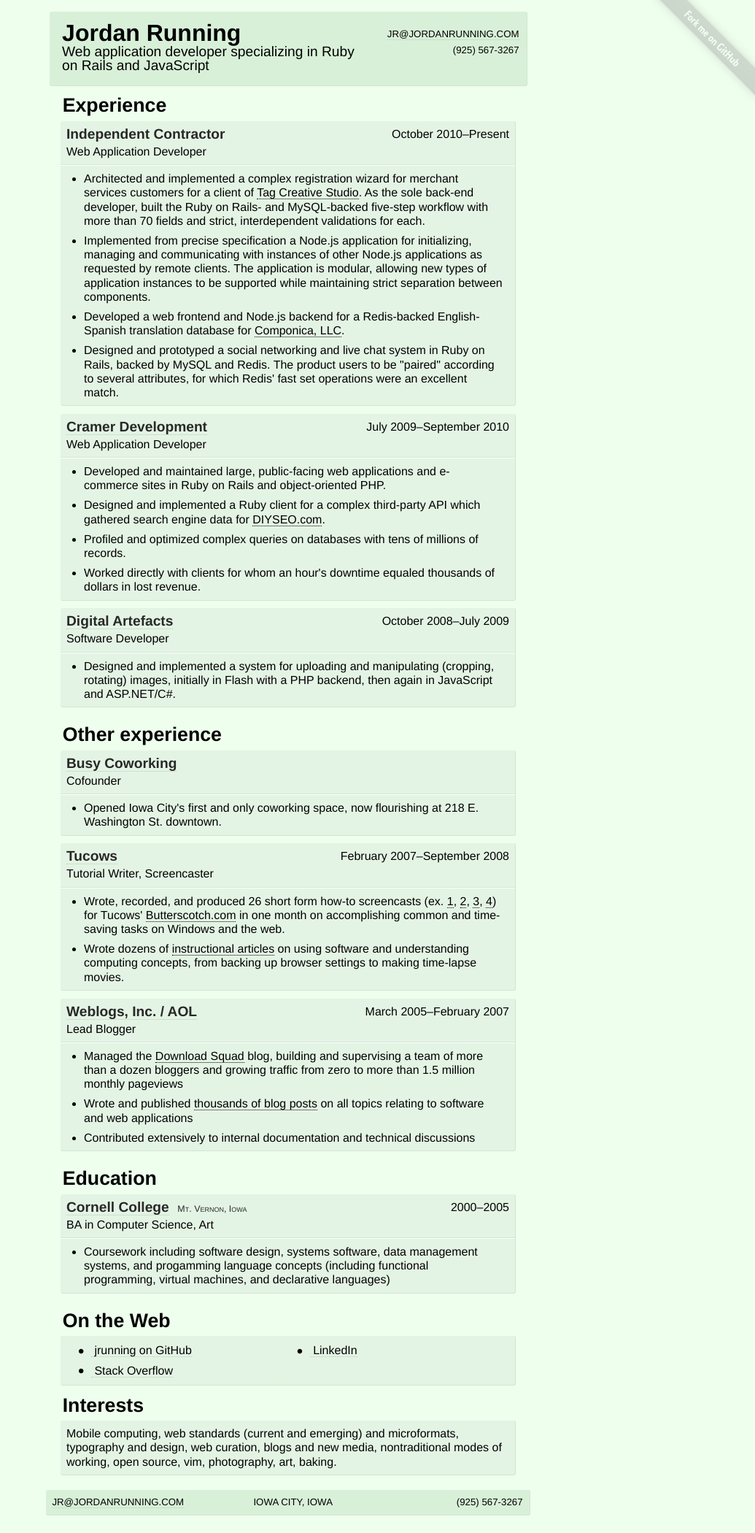
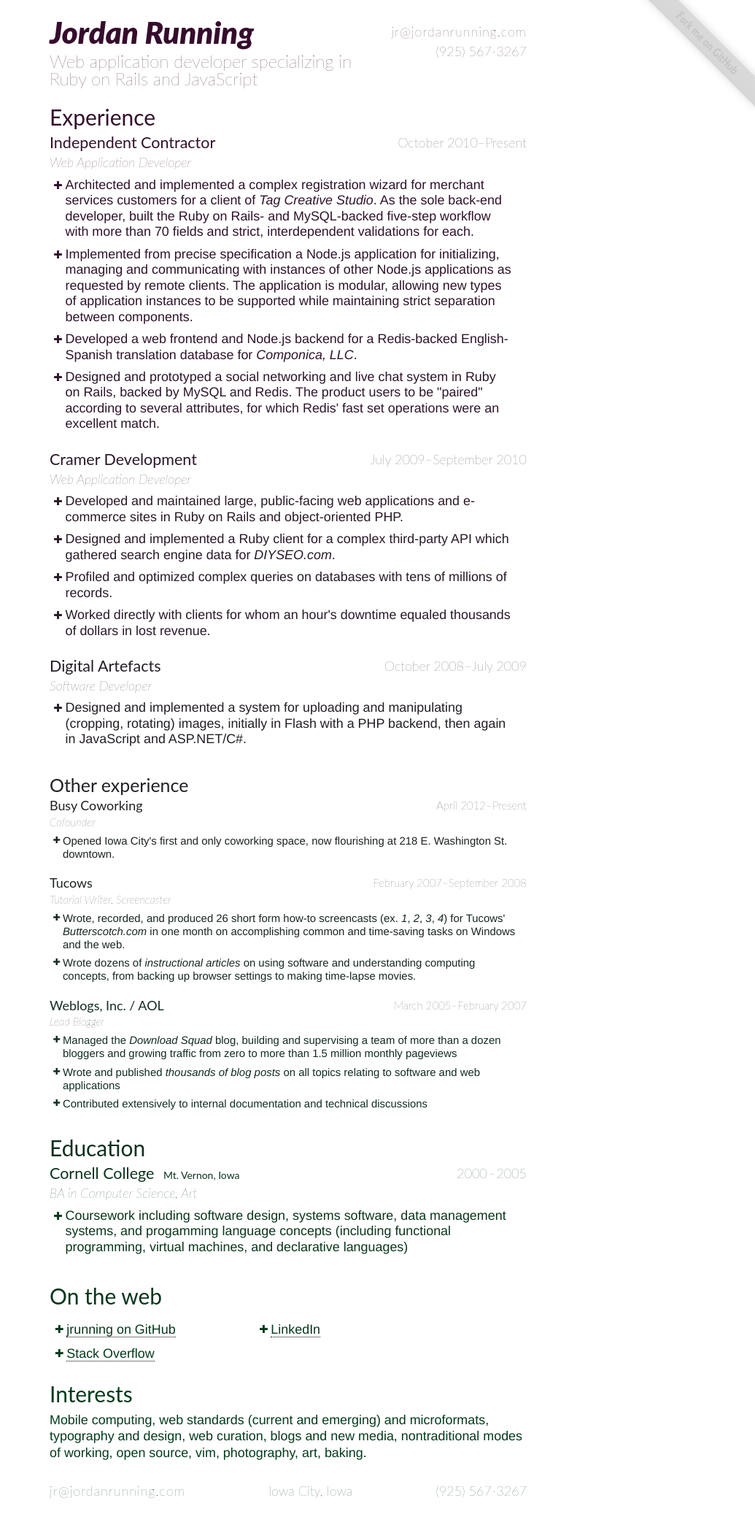
Before and after one commit to jrunning/resume-old, a plain HTML site: page index.html in a window 1280 px wide. Shown: the top 2100 px of the page at 73% size, without its empty margins (245-1280 px from the left). Drawn offline with Linux system fonts and the light colour scheme; a web font is replaced by a local one.

Commit message:
Style overhaul

```diff
--- a/css/resume.css
+++ b/css/resume.css
@@ -1,12 +1,12 @@
 @media screen, print {
   body {
-    font-weight: normal;
-    font-family: "Helvetica Neue", Helvetica, sans-serif;
     width: 100%;
     margin: 1.5em 0;
     margin-top: 1em;
-    background-color: #efe;
+    font-family: "Helvetica Neue", Helvetica, "Droid Sans", sans-serif;
+    font-size: 112%;
     overflow-x: hidden;
+    color: #222;
   }
 
   .clearfix:after {
@@ -17,23 +17,13 @@
     visibility: hidden;
   }
 
-  a {
-    text-decoration: none;
-    border-bottom: 1px dotted;
-    color: inherit;
-    font-weight: inherit;
-  }
-
-  a:hover {
-    border-bottom: 1px solid #9a9;
-  }
-
   .ribbon {
     -ms-filter: "progid:DXImageTransform.Microsoft.Alpha(Opacity=25)";
     filter: alpha(opacity=25);
     -moz-opacity: 0.25;
     -khtml-opacity: 0.25;
     opacity: 0.25;
+    color: #222;
   }
 
   .ribbon:hover {
@@ -43,24 +33,41 @@
     -khtml-opacity: 0.9;
     opacity: 0.9;
   }
+  a.ribbon, a.ribbon:hover { font-style: normal; font-weight: normal; }
 
-  a.ribbon {
-    border-bottom-style: none;
+  h1, h2, h3, header, #top, #bottom {
+    font-family: 'Lato';
+    font-weight: 400;
   }
 
-  a.ribbon:hover {
-    border-bottom-style: none;
+  h3 {
+    font-size: 1.2em;
+    margin-bottom: .25em;
+    width: 67%;
+  }
+
+  h3 span {
+    padding-left: .5em;
+    font-size: .65em;
+  }
+
+  h3 a { font-style: normal; font-weight: inherit; }
+  h4 span { font-size: .75em; }
+
+  a {
+    text-decoration:  none;
+    font-weight:      400;
+    font-style:       italic;
+    color:            inherit;
+  }
+
+  a:hover {
+    text-decoration: underline;
   }
 
   #top, #bottom {
     width: 654px;
     margin: auto;
-    background-color: #d8f0d8;
-    border-radius: 3px;
-    -moz-border-radius: 3px;
-    -webkit-border-radius: 3px;
-    border-right: 1px solid #d4e4d0;
-    border-bottom: 1px solid #d4e4d0;
     clear: both;
   }
 
@@ -70,92 +77,77 @@
   }
 
   #top h1 {
-    padding: .3em;
     padding-bottom: 0;
     padding-top: .15em;
-    font-size: 2em;
+    font-size:    2.33em;
+    font-weight:  900;
+    font-style:   italic;
   }
 
   #top h2 {
-    padding: .5em;
-    padding-top: 0;
-    font-size: 1.2em;
-    font-weight: normal;
-  }
-
-  #top p, #bottom {
-    font-size: 83%;
-    text-transform: uppercase;
-    line-height: 1.67em;
-    padding-right: .75em;
+    font-size: 1.33em;
+    padding-bottom: .5em;
+    padding-top: .25em;
+    font-weight: lighter;
   }
 
   #top p {
-    padding-top: 1.5em;
     float: right;
     text-align: right;
+    padding-top: .67em;
+    line-height: 1.5em;
   }
 
-  #top p span {
+  #top p a {
+    font-weight:  lighter;
+    font-style:   normal;
     display: block;
   }
 
-  #top p a, #bottom a {
-    border-color: #bcb;
-  }
-
-  li {
-    margin-left: 2em;
-  }
+  .email { letter-spacing: 1px;}
 
   section {
-    width: 624px;
+    width: 654px;
     margin: 0 auto;
   }
 
   section h2 {
-    padding: .5em .1em;
+    padding: .5em .0;
     padding-bottom: .3em;
     font-size: 1.67em;
   }
 
-  section h3 {
-    color: #282828;
-    font-weight: bold;
+  section ul { list-style-type: none; }
+  section ul ul, #web ul { padding-left: 1.2em; }
+
+  section ul ul li:before, #web li:before {
+    content: "\271a";
+    display: block;
+    font-size: smaller;
+    float: left;
+    position: relative;
+    text-align: center;
+    margin-left: -1.33em;
+    width: 1.33em;
   }
 
-  section h3 a {
-    border-color: #bcb;
+  section ul ul li, #interests p, #web ul {
+    margin: 0;
+    margin-bottom: .5em;
+    font-weight: lighter;
+    line-height: 125%;
   }
 
-  section > ul {
-    list-style-type: none;
-  }
-
-  section > ul > li, #interests p, #web ul {
-    margin: 0;
-    margin-bottom: .67em;
-    background-color: #e4f4e4;
-    border-radius: 3px;
-    -moz-border-radius: 3px;
-    -webkit-border-radius: 3px;
-    border-right: 1px solid #d4e4d4;
-    border-bottom: 1px solid #d4e4d4;
-  }
-
-  #interests p {
-    padding: .5em;
+  section > ul > li {
+    margin-bottom: 1.5em;
   }
 
   section .bullet-points {
     padding-top: .5em;
     padding-right: 1em;
-    border-top: 1px solid white;
-    list-style-type: disc;
   }
 
   section .bullet-points li, p {
-    padding-bottom: .5em;
     line-height: 120%;
   }
 
@@ -171,30 +163,19 @@
     float: left;
     width: 44%;
     margin: .1em;
-    margin-left: 1.5em;
-  }
-
-  #web li:before {
-    content: "\2022";
-    font-size: x-large;
-    margin-right: .4em;
-    vertical-align: middle;
+    margin-right: inherit;
+    margin-bottom: .5em;
   }
 
   #web a {
-    border-color: #bcb;
-  }
-
-  section header {
-    padding: .5em;
-    border-bottom: 1px solid #d4e4d4;
-  }
-
-  #top header {
-    border-bottom: none;
+    border-bottom: 1px dotted black;
+    font-weight: lighter;
+    font-style: normal;
   }
 
   section header p {
+    font-style: italic;
+    font-weight: lighter;
     padding-bottom: 0;
   }
 
@@ -203,74 +184,49 @@
     font-size: 88%;
   }
 
-  section header * {
-    background-color: transparent;
-
-  }
-
   section header .dates {
+    font-style: normal;
     float: right;
   }
 
-  h1, h2, h3 {
-    font-family: "Shanti", "Helvetica Neue", Helvetica, sans-serif;
-  }
-
-  h3 {
-    font-size: 1.2em;
-    margin-bottom: .25em;
-    width: 67%;
-  }
-  h3 span {
-    padding-left: .5em;
-    font-size: .65em;
-    font-variant: small-caps;
-    font-family: "Helvetica Neue", Helvetica, sans-serif;
-    font-weight: normal;
-  }
-  h4 span {
-    font-size: .75em;
+  #other-experience {
+    font-size: smaller;
   }
 
   #bottom {
     margin-top: 1.5em;
     margin-bottom: 0;
-  }
-
-  #bottom p {
-    width: 100%;
-    float: left;
-    margin: 0;
-    padding: .67em;
+    font-weight: lighter;
+    line-height: 1.67em;
     vertical-align: middle;
+    text-align: center;
   }
 
   #bottom .locality {
-    padding-left: 14%;
+    display: block;
+    width: 100%;
+    text-align: center;
+  }
+
+  #bottom a {
+    float: left;
+    font-weight: lighter;
+    font-style: normal;
   }
 
   #bottom .phone {
-    padding-right: .67em;
     display: block;
     float: right;
   }
 }
 
 @media print {
-  body {
-    background-color: white !important;
-    padding: .25in 1in .25in 1in;
-  }
-
-  .ribbon {
-    display: none;
-  }
-
-  section {
-    page-break-inside: avoid !important;
-  }
-
-  section > ul > li {
-    page-break-inside: avoid;
+  body    { padding: .5in 1in .5in 1in; }
+  .ribbon { display: none; }
+  section { page-break-inside: avoid !important; }
+  section > ul > li { page-break-inside: avoid; }
+  a {
+    font-weight:  inherit;
+    font-style:   inherit;
   }
 }
--- a/index.html
+++ b/index.html
@@ -9,19 +9,7 @@
     <link rel="stylesheet" href="css/resume.css" type="text/css" />
     <link rel="profile" href="http://microformats.org/profile/hcard">
     <link rel="me" type="text/html"
-      href="http://www.google.com/profiles/jrunning"/>
-
-    <script type="text/javascript">
-      var _gaq = _gaq || [];
-      _gaq.push(['_setAccount', 'UA-23720675-1']);
-      _gaq.push(['_trackPageview']);
-
-      (function() {
-        var ga = document.createElement('script'); ga.type = 'text/javascript'; ga.async = true;
-        ga.src = ('https:' == document.location.protocol ? 'https://ssl' : 'http://www') + '.google-analytics.com/ga.js';
-        var s = document.getElementsByTagName('script')[0]; s.parentNode.insertBefore(ga, s);
-      })();
-    </script>
+      href="http://www.google.com/profiles/jrunning">
   </head>
   <body class="vcard">
     <section id="top" class="clearfix adr">
@@ -32,12 +20,12 @@
       <p><a href="mailto:jr@jordanrunning.com" class="email">
           jr@jordanrunning.com
         </a>
-        <span class="tel">(925) 567-3267</span>
+        <a class="tel" href="tel:+19255673267">(925) 567-3267</a>
       </p>
     </section>
 
 
-    <section id="experience ">
+    <section id="experience">
       <h2>Experience</h2>
 
       <ul>
@@ -125,13 +113,15 @@
       </ul>
     </section>
 
-    <section id="other-experience ">
+    <section id="other-experience">
       <h2>Other experience</h2>
 
       <ul>
 
         <li>
           <header>
+
+            <p class="dates">April 2012&ndash;Present</p>
 
             <h3>
               <a href="http://busycoworking.com/" target="_blank">
@@ -214,7 +204,7 @@
 
         <li>
           <header>
-            <p><span class="dates">2000&ndash;2005</p>
+            <p><span class="dates">2000&#8202;&ndash;&#8202;2005</p>
             <h3><a href="http://cornellcollege.edu/" target="_blank">
                 Cornell College</a>
               <span>Mt. Vernon, Iowa</span>
@@ -228,7 +218,7 @@
     </section>
 
     <section id="web">
-      <h2>On the Web</h2>
+      <h2>On the web</h2>
 
       <ul class="clearfix">
 
@@ -253,14 +243,56 @@
     </section>
 
     <section id="bottom" class="clearfix adr">
-      <p><a href="mailto:jr@jordanrunning.com">jr@jordanrunning.com</a>
-        <span class="locality">Iowa City, Iowa</span>
-        <span class="phone">(925) 567-3267</span>
-      </p>
+      <a class="email" href="mailto:jr@jordanrunning.com">jr@jordanrunning.com</a>
+      <a class="phone" href="tel:+19255673267">(925) 567-3267</a>
+      <span class="locality">Iowa City, Iowa</span>
     </section>
     <a id="myribbon" href="http://github.com/jrunning/Resume"
       class="gray ribbon right top" target="_blank">
       <span class="text">Fork me on GitHub</span>
     </a>
+
+    <script type="text/javascript">
+      var _gaq = _gaq || [];
+      _gaq.push(['_setAccount', 'UA-23720675-1']);
+      _gaq.push(['_trackPageview']);
+
+      (function() {
+        var ga = document.createElement('script'); ga.type = 'text/javascript'; ga.async = true;
+        ga.src = ('https:' == document.location.protocol ? 'https://ssl' : 'http://www') + '.google-analytics.com/ga.js';
+        var s = document.getElementsByTagName('script')[0]; s.parentNode.insertBefore(ga, s);
+      })();
+
+      // Shenanigans
+      var els, numEls, incr, ribbonColor, i = 0
+      , currentColor = [ 22,  4, 18 ], endColor = [  0, 24, 10 ]
+      ;
+
+      if( document.querySelectorAll ) {
+        ribbonColor = document.querySelector('.ribbon').style.color;
+        els = document.querySelectorAll( '*:not(.ribbon)' );
+        if( els.length ) {
+          el = els[i];
+          while( el.tagName != 'BODY' ) { el = els[ ++i ]; }
+          numEls = els.length - i;
+
+          incr  = [ ( endColor[0] - currentColor[0] ) / numEls
+                  , ( endColor[1] - currentColor[1] ) / numEls
+                  , ( endColor[2] - currentColor[2] ) / numEls
+                  ];
+
+          for(; i < els.length; i++ ) {
+            els[i].style.color = "rgb(" +
+              ( currentColor[0] += incr[0] ) + "%," +
+              ( currentColor[1] += incr[1] ) + "%," +
+              ( currentColor[2] += incr[2] ) + "%)"
+            ;
+          }
+
+          // kludge
+          document.querySelector( "#myribbon *" ).style.color = ribbonColor;
+        }
+      }
+    </script>
   </body>
 </html>
```
Also changed, not shown: public/index.html (added, +1 -0 lines), public/css/resume.css (added), 2 other files.
